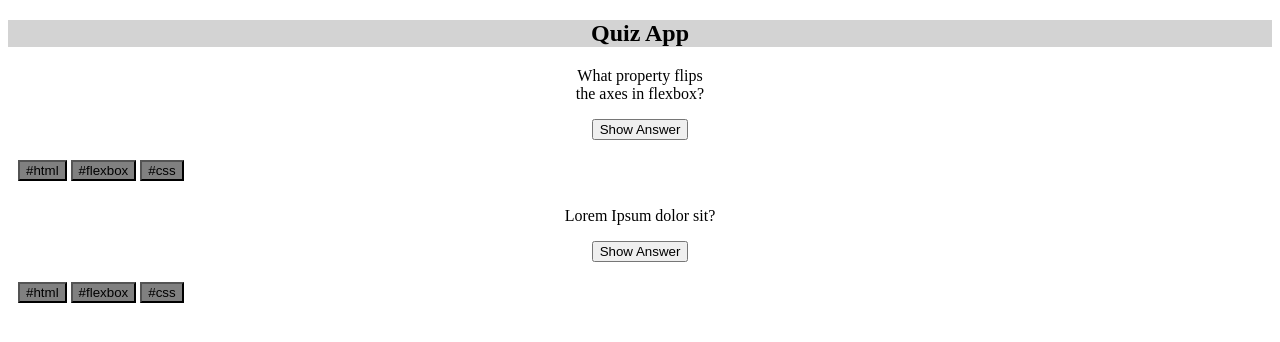
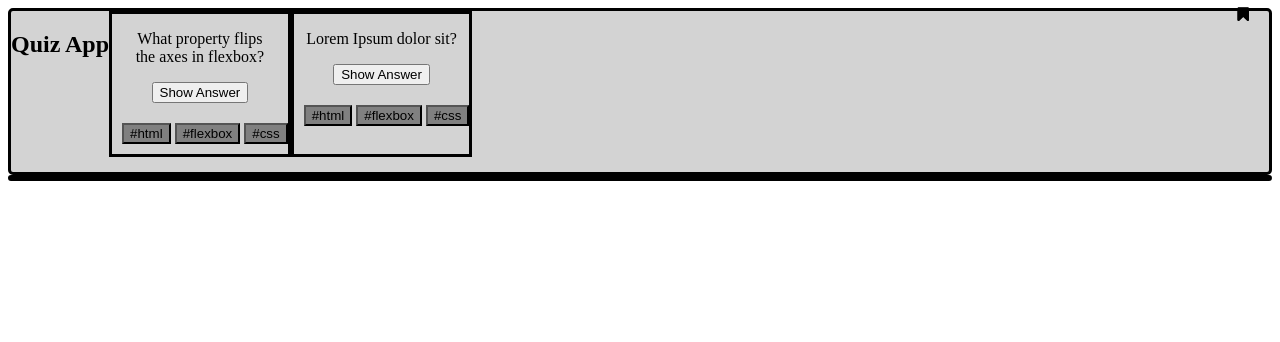
Before and after one commit to Nicole-Schwarz/Quiz-App, a plain HTML site: page index.html in a window 1280 px wide. Drawn offline with Linux system fonts and the light colour scheme.

Commit message:
add navbar

```diff
--- a/css/styles.css
+++ b/css/styles.css
@@ -2,9 +2,22 @@
   box-sizing: border-box;
 }
 
-h2 {
-  text-align: center;
+.headline {
+  align-self: center;
   background-color: lightgrey;
+  display: flex;
+  position: sticky;
+  top: 0;
+  border: solid;
+  border-radius: 5px;
+}
+
+.bookmark {
+  position: absolute;
+  right: 20px;
+  margin-top: -8px;
+  cursor: pointer;
+  z-index: 100;
 }
 .question {
   text-align: center;
@@ -18,10 +31,24 @@ h2 {
 .answer-buttons {
   background-color: grey;
 }
-.second_box {
+.box {
   border: solid;
+  margin-bottom: 15px;
 }
 .btn_show {
   width: 100%;
   text-align: center;
 }
+footer {
+  display: flex;
+  position: sticky;
+  bottom: 0;
+  background-color: grey;
+  border: solid;
+  border-radius: 5px;
+}
+.navbar {
+  display: flex;
+  justify-content: space-evenly;
+  width: 100%;
+}
--- a/index.html
+++ b/index.html
@@ -4,12 +4,17 @@
     <meta charset="UTF-8" />
     <meta name="viewport" content="width=device-width, initial-scale=1.0" />
     <link rel="stylesheet" href="./css/styles.css" />
+    <link
+      rel="stylesheet"
+      href="./images/font-awesome-4.7.0/css/font-awesome.css"
+    />
     <title>Quiz-App</title>
   </head>
   <body>
     <div class="headline">
       <h2>Quiz App</h2>
       <div class="box">
+        <i class="fa fa-bookmark-o bookmark"></i>
         <p class="question">What property flips <br />the axes in flexbox?</p>
         <div class="btn_show">
           <button>Show Answer</button>
@@ -21,6 +26,7 @@
         </div>
       </div>
       <div class="box">
+        <i class="fa fa-bookmark bookmark"></i>
         <p class="question">Lorem Ipsum dolor sit?</p>
         <div class="btn_show">
           <button>Show Answer</button>
@@ -33,4 +39,5 @@
       </div>
     </div>
   </body>
+  <footer></footer>
 </html>
```
